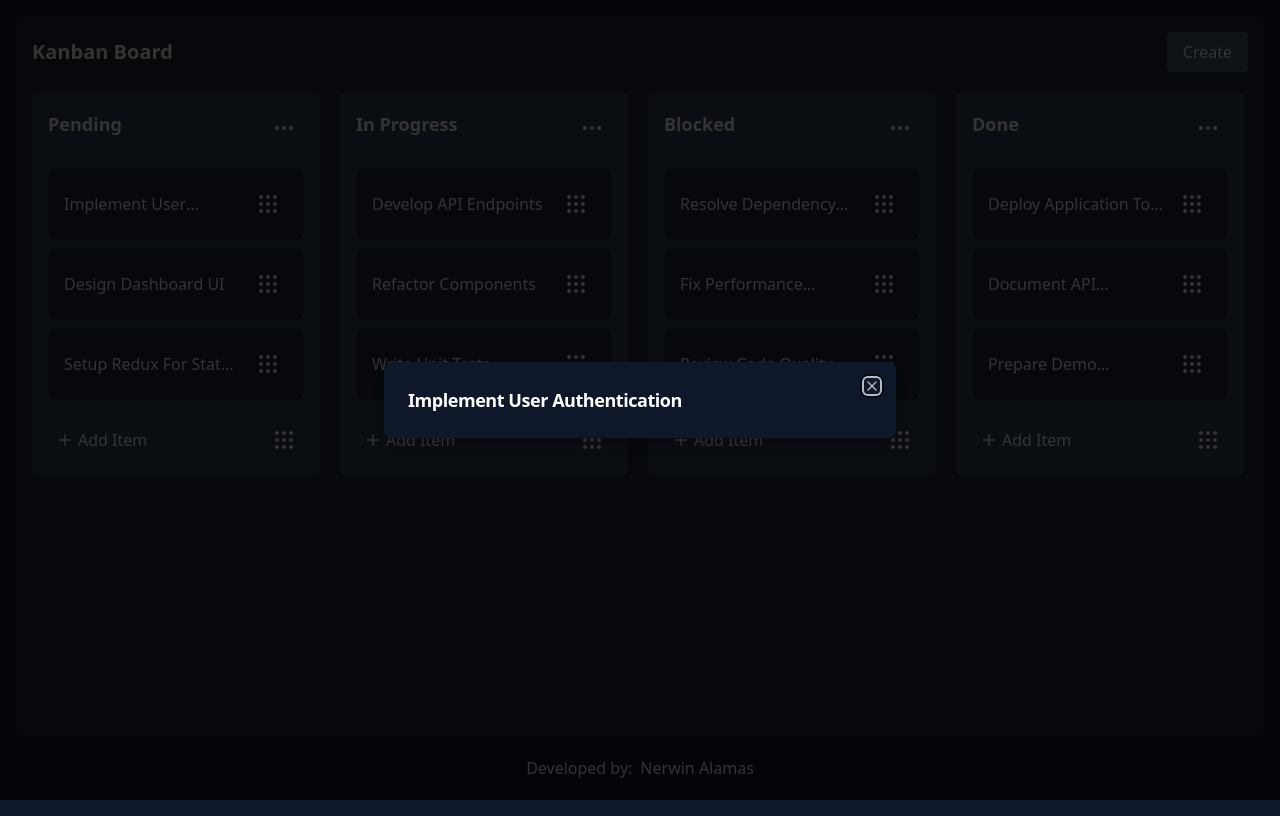
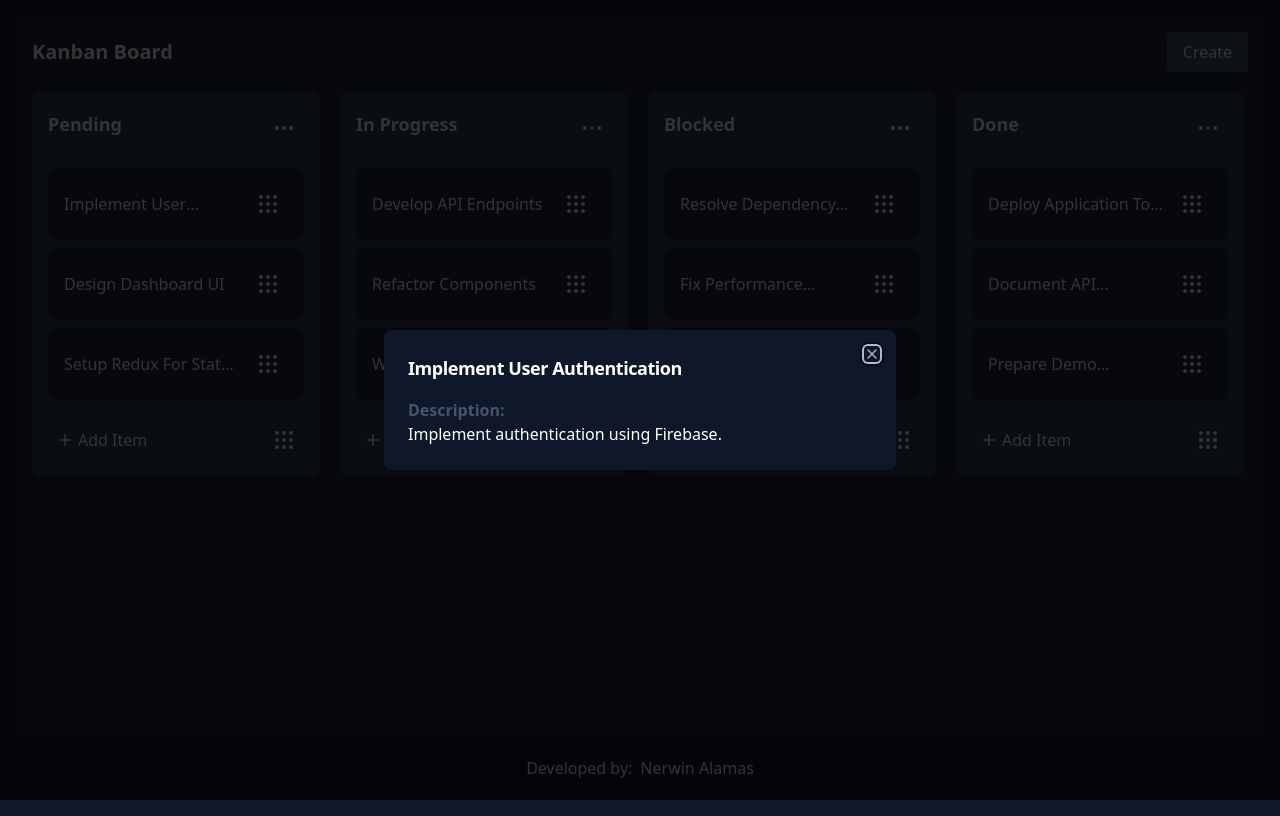
Before and after one commit to nerwinalamas/kanban_board_fe, a React (Vite) app: page / in a window 1280 px wide. Both pictures are taken after a click on the button "Implement User Authentication". Built offline with nearby package versions, Linux system fonts and the light colour scheme.

Commit message:
styles: add description in view modal

```diff
--- a/src/components/modals/ViewItemModal.tsx
+++ b/src/components/modals/ViewItemModal.tsx
@@ -13,6 +13,12 @@ const ViewItemModal = () => {
                         {data?.title}
                     </DialogTitle>
                 </DialogHeader>
+                <div>
+                    <h3 className="text-slate-600 font-semibold">
+                        Description:
+                    </h3>
+                    <p>{data?.description}</p>
+                </div>
             </DialogContent>
         </Dialog>
     );
```
